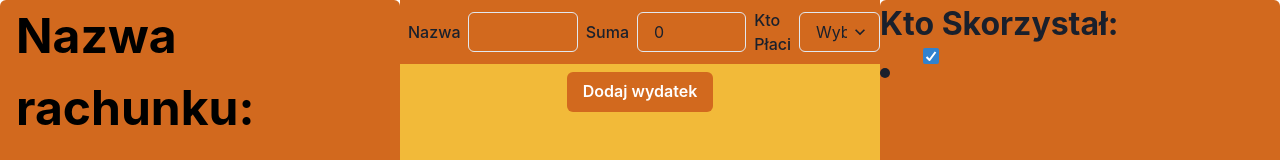
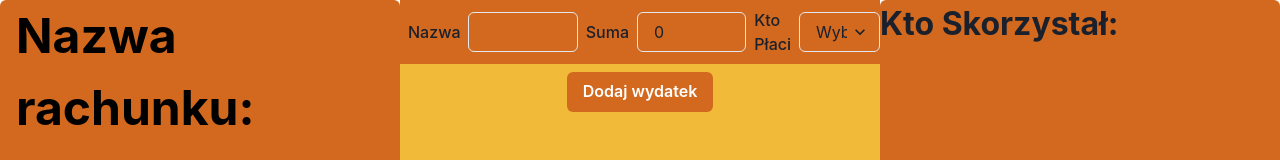
Before and after one commit to Cytawa/SplitFront, a React (Create React App) app in the folder split-front/: page /expense in a window 1280 px wide. Shown: the top 160 px of the page. Built offline with nearby package versions, Linux system fonts and the light colour scheme.

Commit message:
-8th commit-

```diff
--- a/split-front/src/App.tsx
+++ b/split-front/src/App.tsx
@@ -58,7 +58,7 @@ function App() {
             setBasicData(value);
         };
 
-
+basicData.users.splice(0,1)
 
     return (<DataContext.Provider value={{basicData: basicData, basicDataModifier: basicDataModifier}}
 
--- a/split-front/src/component/ExpensePage.tsx
+++ b/split-front/src/component/ExpensePage.tsx
@@ -3,8 +3,7 @@ import {Box, Button, Center, Checkbox, FormLabel, Input, Select, Stack} from "@c
 import React, {useContext, useEffect, useState} from "react";
 import {DataContext} from "../App";
 import {useNavigate} from "react-router-dom";
-import {waitFor} from "@testing-library/react";
-import any = jasmine.any;
+
 
 export const ExpensePage = () => {
     const context = useContext(DataContext)
@@ -51,7 +50,7 @@ export const ExpensePage = () => {
             "whoPay": wydatek.whoPay,
 
             "users": [
-            {"username":"Piotr"}
+            {"username":wydatek.whoUse.at(1)}
         ]
     })
         })
@@ -82,7 +81,7 @@ async function setExptoBill(){ await fetch(`http://localhost:3010/split/expense/
                 <div>
                     <b>Kto Skorzystał: </b>
                     {context.basicData.users.map((a) => {
-                        return (<li><Checkbox defaultChecked onSelect={()=>usersExp.push(a)}>{a}</Checkbox></li>)
+                        return (<li><Checkbox onChange={()=>wydatek.whoUse.push({nameUser: a})}>{a}</Checkbox></li>)
                     })}
 
                 </div>
@@ -108,7 +107,7 @@ async function setExptoBill(){ await fetch(`http://localhost:3010/split/expense/
                         {wydatek.nameExpense}<br/>
                         {wydatek.sum}<br/>
                         {wydatek.whoPay}
-                        {usersExp.map((b)=>(<li>{b}</li>))}
+                        {wydatek.whoUse.map((b)=>(<li>{b.nameUser}</li>))}
                     </p>
                 </Center>
                 </Box>
--- a/split-front/src/component/UserPage.tsx
+++ b/split-front/src/component/UserPage.tsx
@@ -1,5 +1,5 @@
 import {Wrapper} from "./Wrapper";
-import React, {useContext, useState} from "react";
+import React, {useContext, useState,} from "react";
 import {DataContext} from "../App";
 import {Box, Button, color, FormLabel, Input} from "@chakra-ui/react";
 import {Center} from '@chakra-ui/react'
@@ -15,6 +15,7 @@ export const UserPage = () => {
         setImie(event.currentTarget.value)
 
     }
+
 
    // context.basicData.users.push(imie)
 
```
